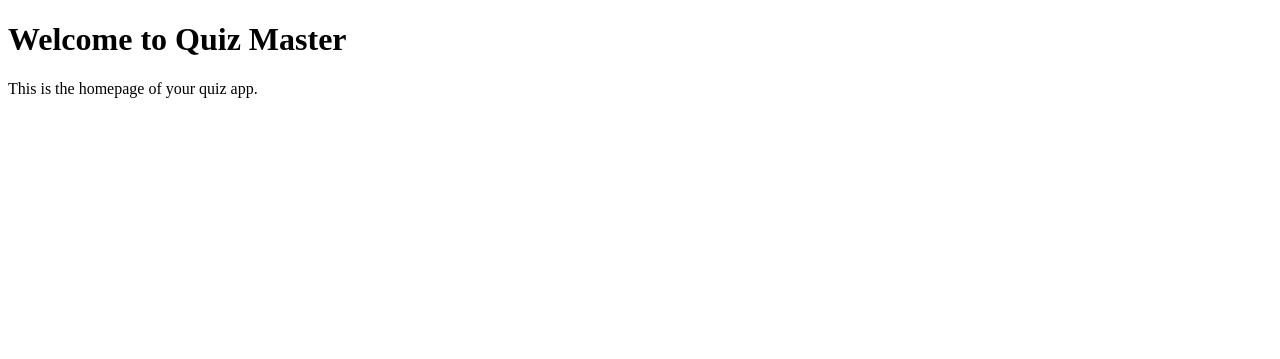
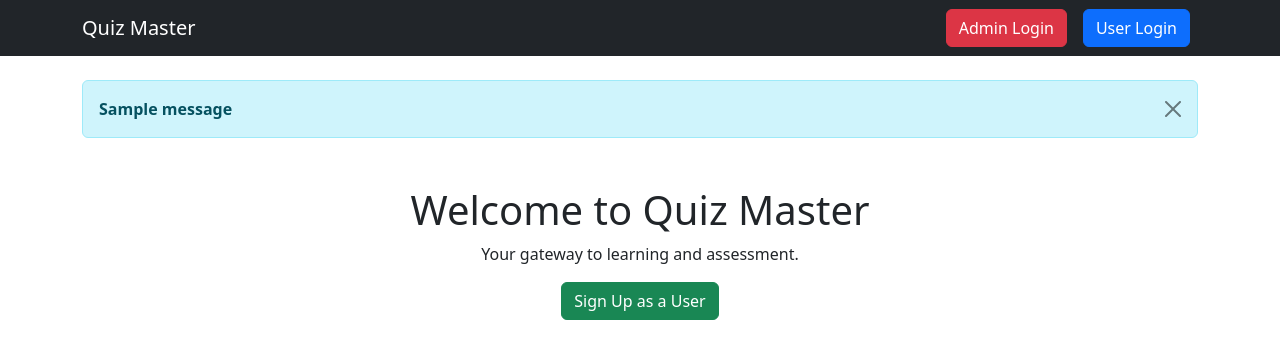
Before and after one commit to ASTITVAAG2005/quiz-master-v1, a Flask app: page / in a window 1280 px wide. Shown: the top 359 px of the page. Run offline with Flask 3, Linux system fonts and the light colour scheme; tables that the repository leaves empty hold one stand-in row (values such as "Sample post"); one stand-in notice (Sample message) is shown.

Commit message:
Implemented user registration and admin login functionality

```diff
--- a/app.py
+++ b/app.py
@@ -1,82 +1,85 @@
 import os
-from flask import Flask, render_template, request, redirect, url_for
+from flask import Flask, render_template, request, redirect, url_for, session, flash
 from flask_sqlalchemy import SQLAlchemy
+from datetime import datetime
 
-
-#initializing the flask app
-app=Flask(__name__)
+# Initializing Flask app
+app = Flask(__name__)
 app.secret_key = "astitva"
 
-
+# Database configuration
 current_dir = os.path.abspath(os.path.dirname(__file__))
-
-app.config['SQLALCHEMY_DATABASE_URI'] = 'sqlite:///'+os.path.join(current_dir,'mydatabase.sqlite3')   # Adding database for the app
-app.config['SQLALCHEMY_TRACK_MODIFICATION']= False
+app.config['SQLALCHEMY_DATABASE_URI'] = 'sqlite:///' + os.path.join(current_dir, 'mydatabase.sqlite3')
+app.config['SQLALCHEMY_TRACK_MODIFICATIONS'] = False
 app.config['UPLOAD_FOLDER'] = 'static'
 
-#initialising the database
-db=SQLAlchemy(app)
+# Initializing the database
+db = SQLAlchemy(app)
+
+def create_admin():
+    with app.app_context():
+        admin = User.query.filter_by(Role="admin").first()
+        if not admin:
+            new_admin = User(
+                Username="admin",
+                Email="admin@example.com",
+                Password="admin123",  # Keeping plaintext as per your requirement
+                Fullname="Admin User",
+                Qualification="System Admin",
+                DOB=datetime.strptime("2000-01-01", "%Y-%m-%d").date(),  # Convert string to date object
+                Role="admin"
+            )
+            db.session.add(new_admin)
+            db.session.commit()
 
 
 
-
-#-------------------------------- Models and Tables ----------------------------------------
-
+# -------------------------------- Models and Tables ---------------------------------------- #
 
 class User(db.Model):
     __tablename__ = 'user'
     UserID = db.Column(db.Integer, primary_key=True, autoincrement=True)
     Username = db.Column(db.String(500), nullable=False, unique=True)
+    Email = db.Column(db.String(500), nullable=False, unique=True)
     Password = db.Column(db.String(500), nullable=False)
     Fullname = db.Column(db.String(500), nullable=False)
     Qualification = db.Column(db.String(500), nullable=False)
     DOB = db.Column(db.Date, nullable=False)
     Role = db.Column(db.String(10), nullable=False, default="user")  # 'admin' or 'user'
 
-
 class Subject(db.Model):
-    __tablename__='subject'
-    SubjectID=db.Column(db.Integer , primary_key = True , autoincrement = True )
-    Subjectname=db.Column(db.String(500),nullable=False)
-    Description=db.Column(db.String(500),nullable=False)
-
+    __tablename__ = 'subject'
+    SubjectID = db.Column(db.Integer, primary_key=True, autoincrement=True)
+    Subjectname = db.Column(db.String(500), nullable=False)
+    Description = db.Column(db.String(500), nullable=False)
 
 class Chapter(db.Model):
-    __tablename__='chapter'
-    ChapterID=db.Column(db.Integer , primary_key = True , autoincrement = True )
-    Chaptername=db.Column(db.String(500),nullable=False)
-    Description=db.Column(db.String(500),nullable=False)
-
-    QuizR=db.relationship('Quiz',backref='chapter' , lazy=True)
+    __tablename__ = 'chapter'
+    ChapterID = db.Column(db.Integer, primary_key=True, autoincrement=True)
+    Chaptername = db.Column(db.String(500), nullable=False)
+    Description = db.Column(db.String(500), nullable=False)
+    QuizR = db.relationship('Quiz', backref='chapter', lazy=True)
     SubjectID = db.Column(db.Integer, db.ForeignKey('subject.SubjectID'), nullable=False)
 
-
 class Quiz(db.Model):
-    __tablename__='quiz'
-    QuizID=db.Column(db.Integer , primary_key = True , autoincrement = True )
-    Date_of_quiz=db.Column(db.Date , nullable=False)
-    Time_duration = db.Column(db.String(5), nullable=False)  # Stores "01:30"
-
-    Remarks=db.Column(db.String(500))
-
-    ChapterID=db.Column(db.Integer , db.ForeignKey('chapter.ChapterID') , nullable=False )
-
-    QuestionsR=db.relationship('Questions',backref='quiz' , lazy=True)
-
-
+    __tablename__ = 'quiz'
+    QuizID = db.Column(db.Integer, primary_key=True, autoincrement=True)
+    Date_of_quiz = db.Column(db.Date, nullable=False)
+    Time_duration = db.Column(db.String(5), nullable=False)  # Stores "HH:MM"
+    Remarks = db.Column(db.String(500))
+    ChapterID = db.Column(db.Integer, db.ForeignKey('chapter.ChapterID'), nullable=False)
+    QuestionsR = db.relationship('Questions', backref='quiz', lazy=True)
 
 class Questions(db.Model):
-    __tablename__='questions'
-    QuestionID=db.Column(db.Integer , primary_key = True , autoincrement = True )
-    Question_statement=db.Column(db.String(500) , nullable=False)
-    Option1=db.Column(db.String(500) , nullable=False)
-    Option2=db.Column(db.String(500) , nullable=False)
-    Option3=db.Column(db.String(500) , nullable=False)
-    Option4=db.Column(db.String(500) , nullable=False)
-    Correct_option=db.Column(db.String(500) , nullable=False)
-
-    QuizID=db.Column(db.Integer , db.ForeignKey('quiz.QuizID') , nullable=False )
-
+    __tablename__ = 'questions'
+    QuestionID = db.Column(db.Integer, primary_key=True, autoincrement=True)
+    Question_statement = db.Column(db.String(500), nullable=False)
+    Option1 = db.Column(db.String(500), nullable=False)
+    Option2 = db.Column(db.String(500), nullable=False)
+    Option3 = db.Column(db.String(500), nullable=False)
+    Option4 = db.Column(db.String(500), nullable=False)
+    Correct_option = db.Column(db.String(500), nullable=False)
+    QuizID = db.Column(db.Integer, db.ForeignKey('quiz.QuizID'), nullable=False)
 
 class Score(db.Model):
     __tablename__ = 'score'
@@ -85,20 +88,103 @@ class Score(db.Model):
     UserID = db.Column(db.Integer, db.ForeignKey('user.UserID'), nullable=False)
     TimeStamp = db.Column(db.DateTime, default=db.func.current_timestamp())  # Auto-fills time of attempt
     TotalScore = db.Column(db.Float, nullable=False)
-
-    # Relationships to fetch related user and quiz data
     user = db.relationship('User', backref='scores')
     quiz = db.relationship('Quiz', backref='scores')
+
+# -------------------------------- Authentication Routes -------------------------------- #
 
 
 
 
+@app.route('/adminlogin', methods=['POST'])
+def adminlogin():
+    username = request.form['username']
+    password = request.form['password']
+    admin = User.query.filter_by(Username=username, Password=password, Role='admin').first()
+    if admin:
+        session['user_id'] = admin.UserID
+        session['username'] = admin.Username
+        session['role'] = 'admin'
+        flash('Admin Login Successful!', 'success')
+        return redirect(url_for('admin_dashboard'))
+    else:
+        flash('Invalid Admin Credentials!', 'danger')
+        return redirect(url_for('home'))
 
-#home route
+@app.route('/usersignup', methods=['POST'])
+def usersignup():
+    username = request.form['username']
+    email = request.form['email']
+    password = request.form['password']
+    fullname = request.form['fullname']
+    qualification = request.form['qualification']
+    dob = request.form['dob']  # This comes as a string from the form
+
+    # Convert DOB from string to date object
+    dob = datetime.strptime(dob, "%Y-%m-%d").date()
+
+    existing_user = User.query.filter((User.Username == username) | (User.Email == email)).first()
+    if existing_user:
+        flash("Username or Email already exists!", "danger")
+        return redirect(url_for("home"))
+
+    new_user = User(
+        Username=username,
+        Email=email,
+        Password=password,
+        Fullname=fullname,
+        Qualification=qualification,
+        DOB=dob
+    )
+
+    db.session.add(new_user)
+    db.session.commit()
+    flash("User Registration Successful! Please Login.", "success")
+    return redirect(url_for("home"))
+
+
+
+@app.route('/userlogin', methods=['POST'])
+def userlogin():
+    username = request.form['username']
+    password = request.form['password']
+    user = User.query.filter_by(Username=username, Password=password).first()
+    if user:
+        session['user_id'] = user.UserID
+        session['username'] = user.Username
+        session['role'] = user.Role
+        flash("Login Successful!", "success")
+        return redirect(url_for("admin_dashboard" if user.Role == "admin" else "user_dashboard"))
+    else:
+        flash("Invalid Credentials! Please try again or sign up.", "danger")
+        return redirect(url_for("home"))
+
+@app.route('/logout')
+def logout():
+    session.clear()
+    flash("Logged Out Successfully!", "info")
+    return redirect(url_for("home"))
+
+@app.route('/admin_dashboard')
+def admin_dashboard():
+    if 'user_id' not in session or session['role'] != 'admin':
+        flash("Unauthorized Access!", "danger")
+        return redirect(url_for("home"))
+    return render_template("admin_dashboard.html")
+
+@app.route('/user_dashboard')
+def user_dashboard():
+    if 'user_id' not in session or session['role'] != 'user':
+        flash("Unauthorized Access!", "danger")
+        return redirect(url_for("home"))
+    return render_template("user_dashboard.html")
+
 @app.route("/")
 def home():
     return render_template("index.html")
 
-#running the application
+
+
 if __name__ == "__main__":
+    create_admin()  # Ensures the admin exists before running Flask
     app.run(debug=True)
--- a/templates/index.html
+++ b/templates/index.html
@@ -3,10 +3,136 @@
 <head>
     <meta charset="UTF-8">
     <meta name="viewport" content="width=device-width, initial-scale=1.0">
-    <title>Quiz Master</title>
+    <title>Quiz Master - Login</title>
+    <link href="https://cdn.jsdelivr.net/npm/bootstrap@5.3.2/dist/css/bootstrap.min.css" rel="stylesheet">
 </head>
 <body>
-    <h1>Welcome to Quiz Master</h1>
-    <p>This is the homepage of your quiz app.</p>
+
+    <nav class="navbar navbar-expand-lg navbar-dark bg-dark">
+        <div class="container">
+            <a class="navbar-brand" href="#">Quiz Master</a>
+            <button class="navbar-toggler" type="button" data-bs-toggle="collapse" data-bs-target="#navbarNav">
+                <span class="navbar-toggler-icon"></span>
+            </button>
+            <div class="collapse navbar-collapse justify-content-end" id="navbarNav">
+                <button class="btn btn-danger mx-2" data-bs-toggle="modal" data-bs-target="#adminLoginModal">Admin Login</button>
+                <button class="btn btn-primary mx-2" data-bs-toggle="modal" data-bs-target="#userLoginModal">User Login</button>
+            </div>
+        </div>
+    </nav>
+
+    <div class="container mt-4">
+        {% with messages = get_flashed_messages() %}
+        {% if messages %}
+        {% for message in messages %}
+        <div class="alert alert-info alert-dismissible fade show" role="alert">
+            <strong>{{ message }}</strong>
+            <button type="button" class="btn-close" data-bs-dismiss="alert"></button>
+        </div>
+        {% endfor %}
+        {% endif %}
+        {% endwith %}
+    </div>
+
+    <div class="container text-center mt-5">
+        <h1>Welcome to Quiz Master</h1>
+        <p>Your gateway to learning and assessment.</p>
+        <button class="btn btn-success" data-bs-toggle="modal" data-bs-target="#userSignupModal">Sign Up as a User</button>
+    </div>
+
+    <!-- Admin Login Modal -->
+    <div class="modal fade" id="adminLoginModal" tabindex="-1">
+        <div class="modal-dialog">
+            <div class="modal-content">
+                <div class="modal-header">
+                    <h5 class="modal-title">Admin Login</h5>
+                    <button type="button" class="btn-close" data-bs-dismiss="modal"></button>
+                </div>
+                <div class="modal-body">
+                    <form action="{{ url_for('adminlogin') }}" method="POST">
+                        <div class="mb-3">
+                            <label class="form-label">Username</label>
+                            <input type="text" class="form-control" name="username" required>
+                        </div>
+                        <div class="mb-3">
+                            <label class="form-label">Password</label>
+                            <input type="password" class="form-control" name="password" required>
+                        </div>
+                        <button type="submit" class="btn btn-danger">Login</button>
+                    </form>
+                </div>
+            </div>
+        </div>
+    </div>
+
+    <!-- User Login Modal -->
+    <div class="modal fade" id="userLoginModal" tabindex="-1">
+        <div class="modal-dialog">
+            <div class="modal-content">
+                <div class="modal-header">
+                    <h5 class="modal-title">User Login</h5>
+                    <button type="button" class="btn-close" data-bs-dismiss="modal"></button>
+                </div>
+                <div class="modal-body">
+                    <form action="{{ url_for('userlogin') }}" method="POST">
+                        <div class="mb-3">
+                            <label class="form-label">Username</label>
+                            <input type="text" class="form-control" name="username" required>
+                        </div>
+                        <div class="mb-3">
+                            <label class="form-label">Password</label>
+                            <input type="password" class="form-control" name="password" required>
+                        </div>
+                        <button type="submit" class="btn btn-primary">Login</button>
+                    </form>
+                </div>
+            </div>
+        </div>
+    </div>
+
+    <!-- User Signup Modal -->
+    <!-- User Signup Modal -->
+<div class="modal fade" id="userSignupModal" tabindex="-1">
+    <div class="modal-dialog">
+        <div class="modal-content">
+            <div class="modal-header">
+                <h5 class="modal-title">User Signup</h5>
+                <button type="button" class="btn-close" data-bs-dismiss="modal"></button>
+            </div>
+            <div class="modal-body">
+                <form action="{{ url_for('usersignup') }}" method="POST">
+                    <div class="mb-3">
+                        <label class="form-label">Username</label>
+                        <input type="text" class="form-control" name="username" required>
+                    </div>
+                    <div class="mb-3">
+                        <label class="form-label">Email</label>
+                        <input type="email" class="form-control" name="email" required>
+                    </div>
+                    <div class="mb-3">
+                        <label class="form-label">Password</label>
+                        <input type="password" class="form-control" name="password" required>
+                    </div>
+                    <div class="mb-3">
+                        <label class="form-label">Full Name</label>
+                        <input type="text" class="form-control" name="fullname" required>
+                    </div>
+                    <div class="mb-3">
+                        <label class="form-label">Qualification</label>
+                        <input type="text" class="form-control" name="qualification" required>
+                    </div>
+                    <div class="mb-3">
+                        <label class="form-label">Date of Birth</label>
+                        <input type="date" class="form-control" name="dob" required>
+                    </div>
+                    <button type="submit" class="btn btn-success">Sign Up</button>
+                </form>
+            </div>
+        </div>
+    </div>
+</div>
+
+
+    <script src="https://cdn.jsdelivr.net/npm/bootstrap@5.3.2/dist/js/bootstrap.bundle.min.js"></script>
 </body>
 </html>
```
Also changed, not shown: mydatabase.sqlite3.
